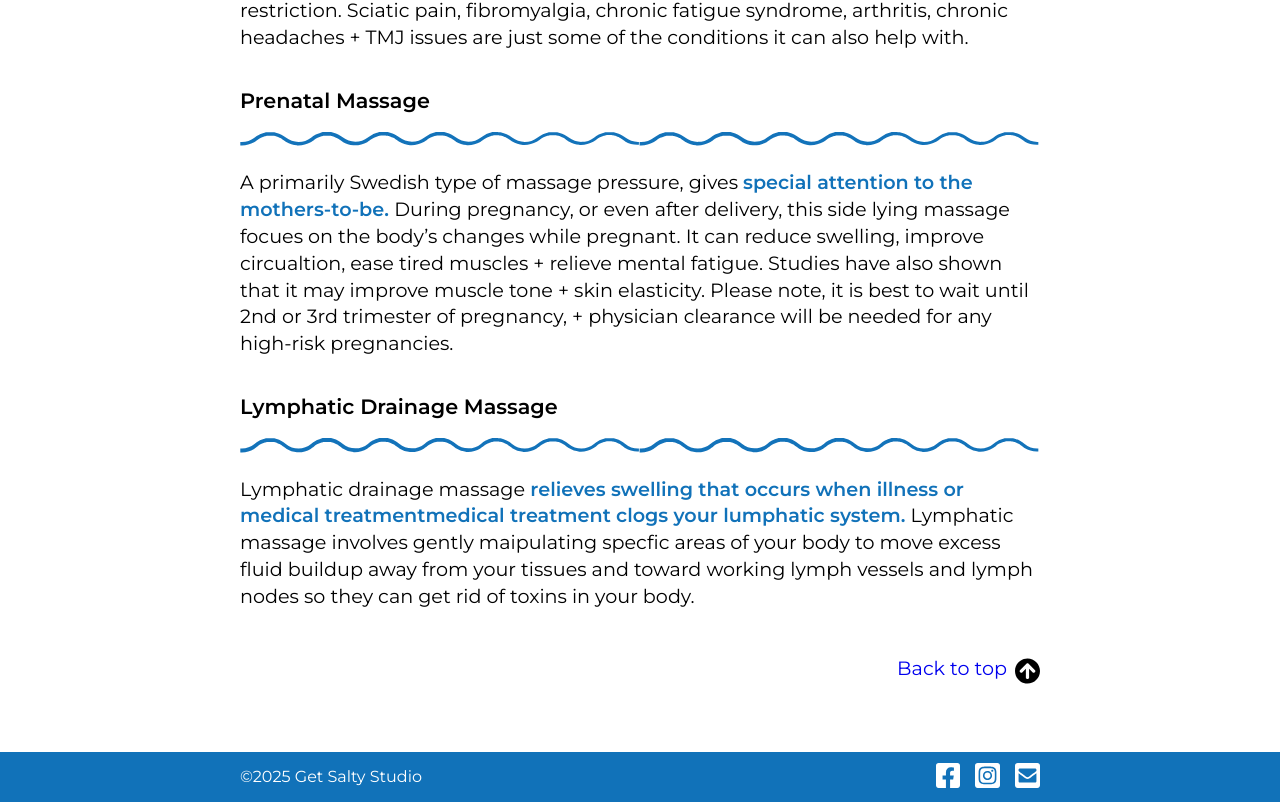
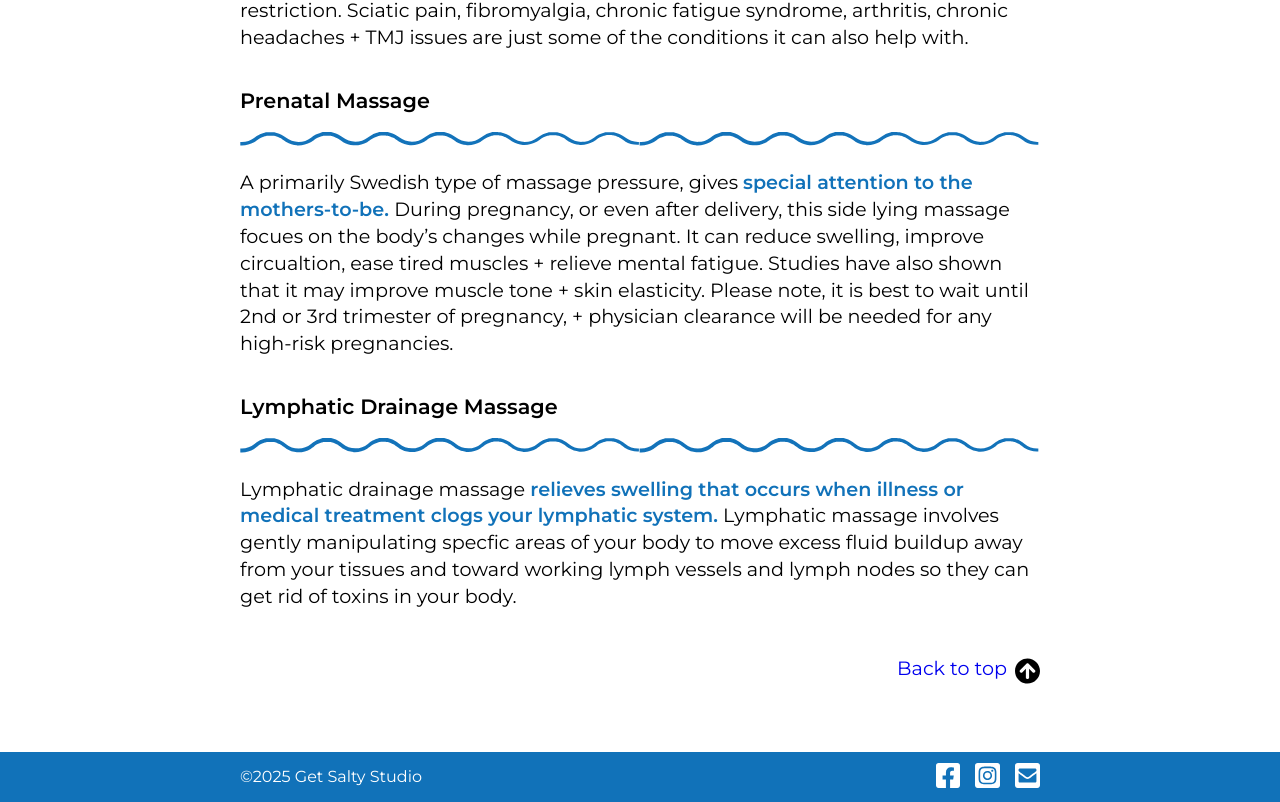
Before and after one commit to gabester78/Get-Salty-Studio, a React (Create React App) app in the folder gs-studio/: page /services in a window 1280 px wide. Shown: the part 9373-10175 px from the top of the page. Built offline with nearby package versions, Linux system fonts and the light colour scheme.

Commit message:
More type fixes in services.

```diff
--- a/gs-studio/src/components/services.js
+++ b/gs-studio/src/components/services.js
@@ -836,9 +836,9 @@ const Services = () => {
             alt="wavy teal line graphic"
           />
           <p>
-            Lymphatic drainage massage<span className="blue_text">{" "} relieves swelling that occurs when illness
-            or medical treatmentmedical treatment clogs your lumphatic system.</span>{" "}
-            Lymphatic massage involves gently maipulating specfic areas of your body to move excess fluid
+            Lymphatic drainage massage<span className="blue_text">{" "}relieves swelling that occurs when illness
+            or medical treatment clogs your lymphatic system.</span>{" "}
+            Lymphatic massage involves gently manipulating specfic areas of your body to move excess fluid
             buildup away from your tissues and toward working lymph
             vessels and lymph nodes so they can get rid of toxins in your body.
           </p>
```
Also changed, not shown: 1 other file (tests, documents, lock files or other folders).
